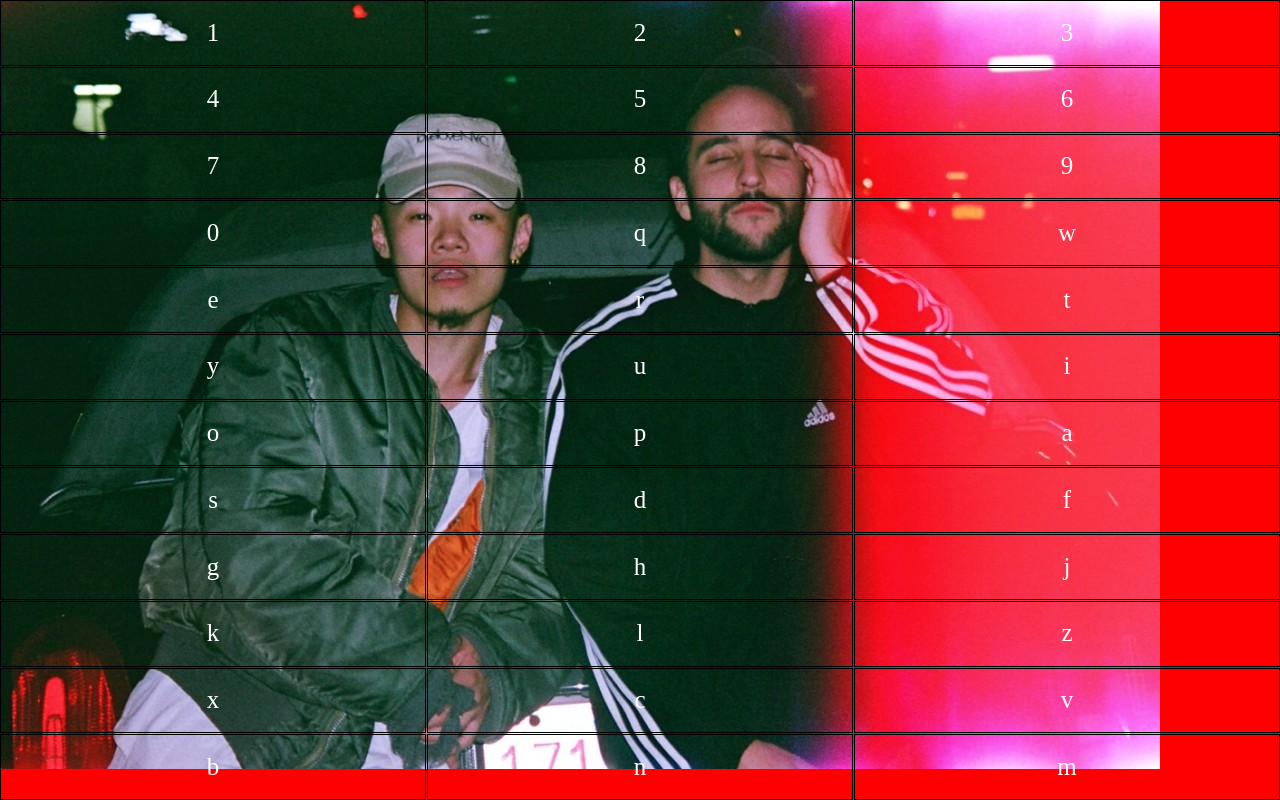
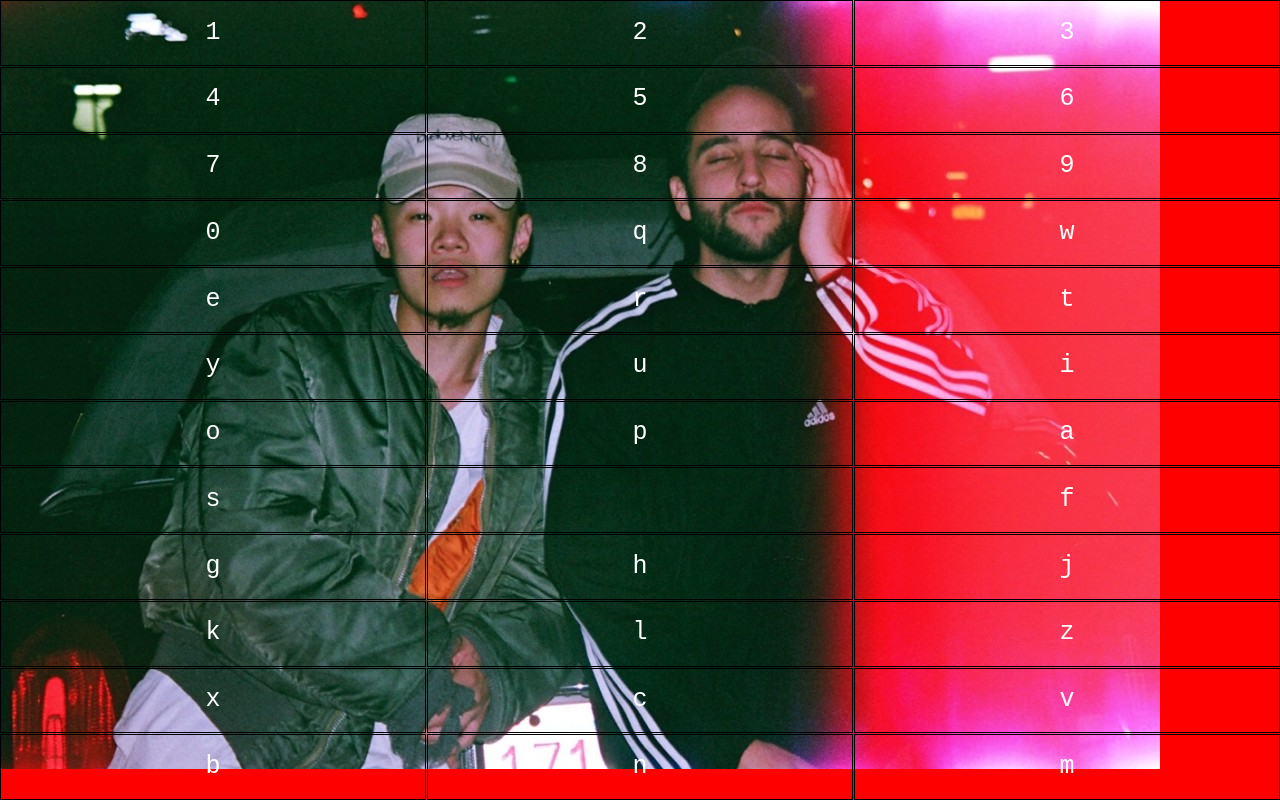
Before and after one commit to LavellTheDev/duzzo-dave-fan-page, a plain HTML site: page index.html in a window 1280 px wide. Drawn offline with nearby package versions, Linux system fonts and the light colour scheme.

Commit message:
small html changes mostly pushing for squares

```diff
--- a/index.html
+++ b/index.html
@@ -15,147 +15,147 @@
 	<body>
     <section class="wrapper">
       <section data-key = "49" class = "letter">
-       	1
+       	<kbd>1</kbd>
 				<span class="sound"></span>
       </section>
       <section data-key = "50" class = "letter">
-        2
+        <kbd>2</kbd>
 				<span class="sound"></span>
       </section>
       <section data-key = "51" class = "letter">
-        3
+        <kbd>3</kbd>
 				<span class="sound"></span>
       </section>
       <section data-key = "52" class = "letter">
-        4
+        <kbd>4</kbd>
 				<span class="sound"></span>
       </section>
       <section data-key = "53" class = "letter">
-        5
+        <kbd>5</kbd>
 				<span class="sound"></span>
       </section>
       <section data-key="54" class = "letter">
-        6
+        <kbd>6</kbd>
 				<span class="sound"></span>
       </section>
       <section data-key="55" class = "letter">
-        7
+        <kbd>7</kbd>
 				<span class="sound"></span>
       </section>
       <section data-key="56" class = "letter">
-        8
+        <kbd>8</kbd>
 				<span class="sound"></span>
       </section>
       <section data-key="57" class = "letter">
-        9
+        <kbd>9</kbd>
 				<span class="sound"></span>
       </section>
       <section data-key="48" class = "letter">
-        0
+        <kbd>0</kbd>
 				<span class="sound"></span>
       </section>
       <section data-key = "81" class = "letter">
-        q
+        <kbd>q</kbd>
 				<span class="sound"></span>
       </section>
       <section data-key = "87" class = "letter">
-        w
+        <kbd>w</kbd>
 				<span class="sound"></span>
       </section>
       <section data-key = "69" class = "letter">
-        e
+        <kbd>e</kbd>
 				<span class="sound"></span>
       </section>
       <section data-key = "82" class = "letter">
-        r
+        <kbd>r</kbd>
 				<span class="sound"></span>
       </section>
       <section data-key = "84" class = "letter">
-        t
+        <kbd>t</kbd>
 				<span class="sound"></span>
       </section>
       <section data-key = "89" class = "letter">
-        y
+        <kbd>y</kbd>
 				<span class="sound"></span>
       </section>
       <section data-key = "85" class = "letter">
-        u
+        <kbd>u</kbd>
 				<span class="sound"></span>
       </section>
       <section data-key = "73" class = "letter">
-        i
+        <kbd>i</kbd>
 				<span class="sound"></span>
       </section>
       <section data-key = "79" class = "letter">
-        o
+        <kbd>o</kbd>
 				<span class="sound"></span>
       </section>
       <section data-key = "80" class = "letter">
-        p
+        <kbd>p</kbd>
 				<span class="sound"></span>
       </section>
       <section data-key = "65" class = "letter">
-        a
+        <kbd>a</kbd>
 				<span class="sound"></span>
       </section>
       <section data-key = "83" class = "letter">
-        s
+        <kbd>s</kbd>
 				<span class="sound"></span>
       </section>
       <section data-key = "68" class = "letter">
-        d
-				<span class="sound"></span>
+        <kbd>
+</kbd>				<span class="sound"></span>
       </section>
       <section data-key = "70" class = "letter">
-        f
+        <kbd>f</kbd>
 				<span class="sound"></span>
       </section>
       <section data-key = "71" class = "letter">
-        g
+        <kbd>g</kbd>
 				<span class="sound"></span>
       </section>
       <section data-key = "72" class = "letter">
-        h
+        <kbd>h</kbd>
 				<span class="sound"></span>
       </section>
       <section data-key = "74" class = "letter">
-        j
+        <kbd>j</kbd>
 				<span class="sound"></span>
       </section>
       <section data-key = "75" class = "letter">
-        k
+        <kbd>k</kbd>
 				<span class="sound"></span>
       </section>
       <section data-key = "76" class = "letter">
-        l
+        <kbd>l</kbd>
 				<span class="sound"></span>
       </section>
       <section data-key = "90" class = "letter">
-        z
+        <kbd>z</kbd>
 				<span class="sound"></span>
       </section>
       <section data-key = "88" class = "letter">
-        x
+        <kbd>x</kbd>
 				<span class="sound"></span>
       </section>
       <section data-key = "67" class = "letter">
-        c
+        <kbd>c</kbd>
 				<span class="sound"></span>
       </section>
       <section data-key = "86" class = "letter">
-        v
+        <kbd>v</kbd>
 				<span class="sound"></span>
       </section>
       <section data-key = "66" class = "letter">
-        b
+        <kbd>b</kbd>
 				<span class="sound"></span>
       </section>
       <section data-key = "78" class = "letter">
-        n
+        <kbd>n</kbd>
 				<span class="sound"></span>
       </section>
       <section data-key = "77" class = "letter">
-        m
+        <kbd>m</kbd>
 				<span class="sound"></span>
       </section>
     </section>
--- a/js/main.js
+++ b/js/main.js
@@ -1,3 +1,3 @@
 window.addEventListener('keydown', function(e){
-
+  console.log(e);
 });
```
